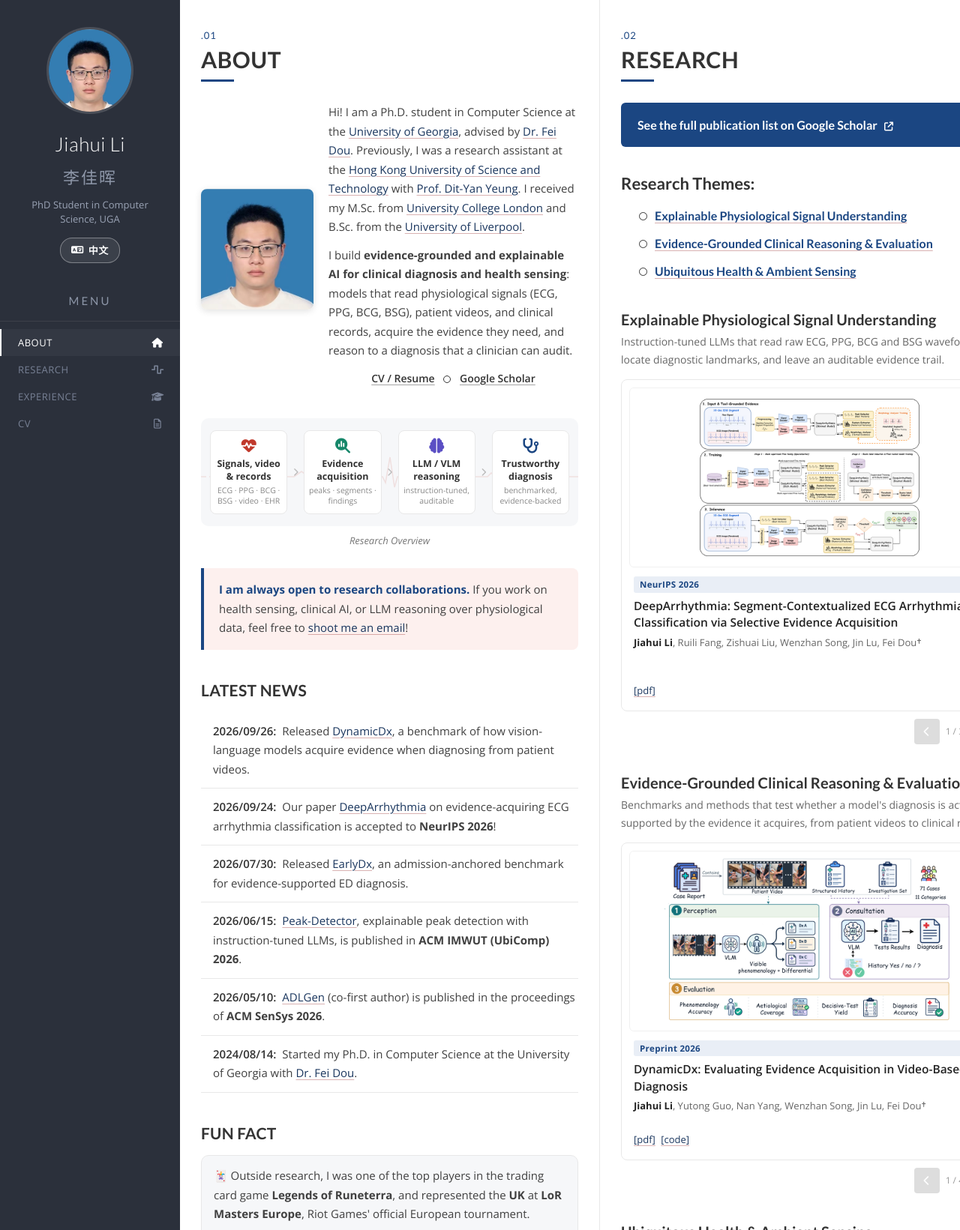
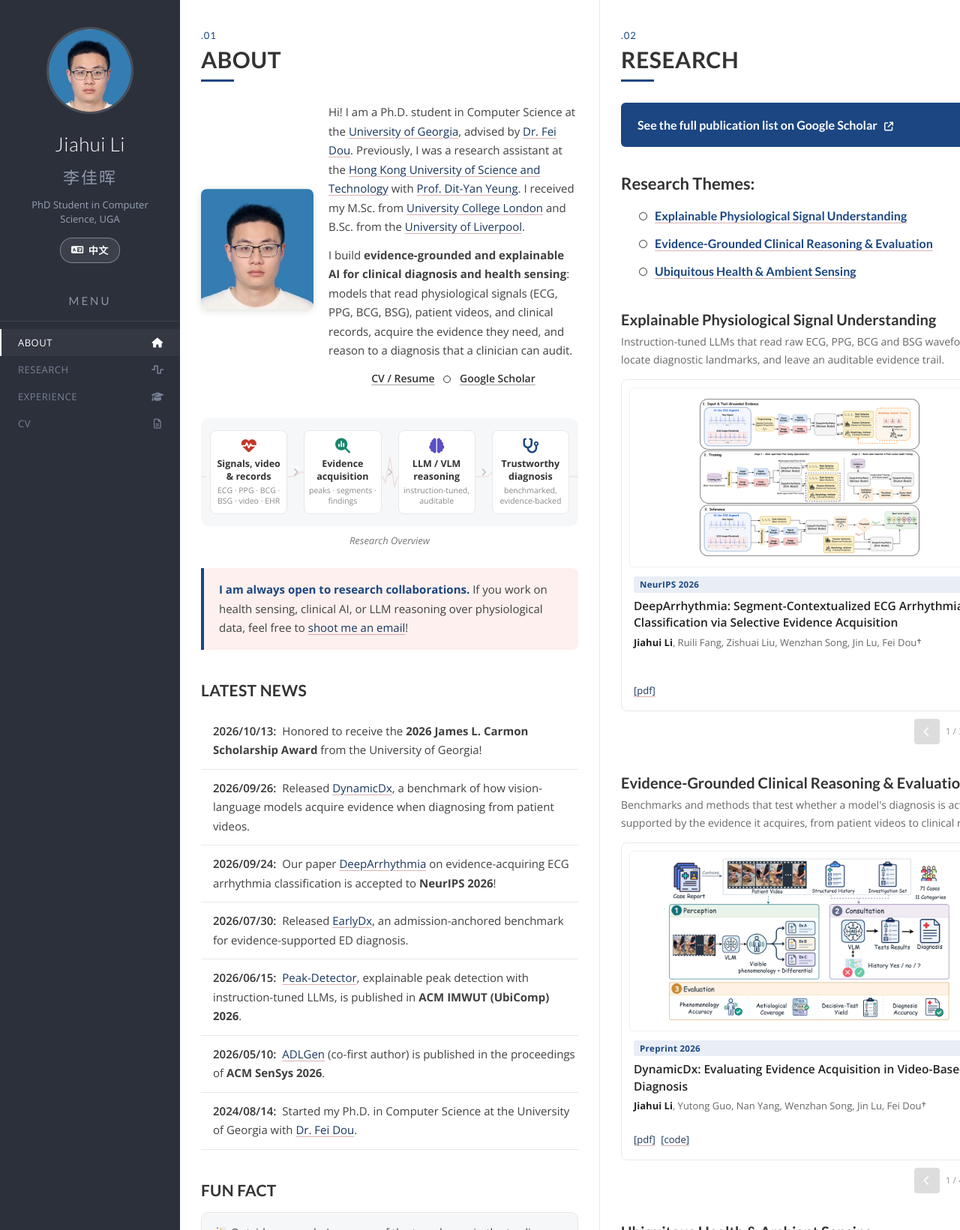
Before and after one commit to jimmylihui/jimmylihui.github.io, a Jekyll site: the page built from _pages/about.html, in a window 1280 px wide, cut to the strip 0-1641 px from the top of the page. Shown: the whole strip at 75% size. Built offline with Jekyll 4.4.1, drawn with Linux system fonts in a browser that asks for light colours; a style sheet for code colours, icons or effects is not loaded.

Commit message:
Add 2026 James L. Carmon Scholarship award news

```diff
--- a/_data/news.yml
+++ b/_data/news.yml
@@ -1,5 +1,8 @@
 # Newest first. `date` is YYYY/MM/DD (or YYYY/MM when the exact day is unknown);
 # `text` / `text_zh` may contain HTML.
+- date: "2026/10/13"
+  text: 'Honored to receive the <b>2026 James L. Carmon Scholarship Award</b> from the University of Georgia!'
+  text_zh: '荣获佐治亚大学 <b>2026 年 James L. Carmon 奖学金</b>！'
 - date: "2026/09/26"
   text: 'Released <a href="https://arxiv.org/abs/2609.32957">DynamicDx</a>, a benchmark of how vision-language models acquire evidence when diagnosing from patient videos.'
   text_zh: '发布 <a href="https://arxiv.org/abs/2609.32957">DynamicDx</a>：评测视觉语言模型从患者视频做诊断时如何获取证据的基准。'
```
